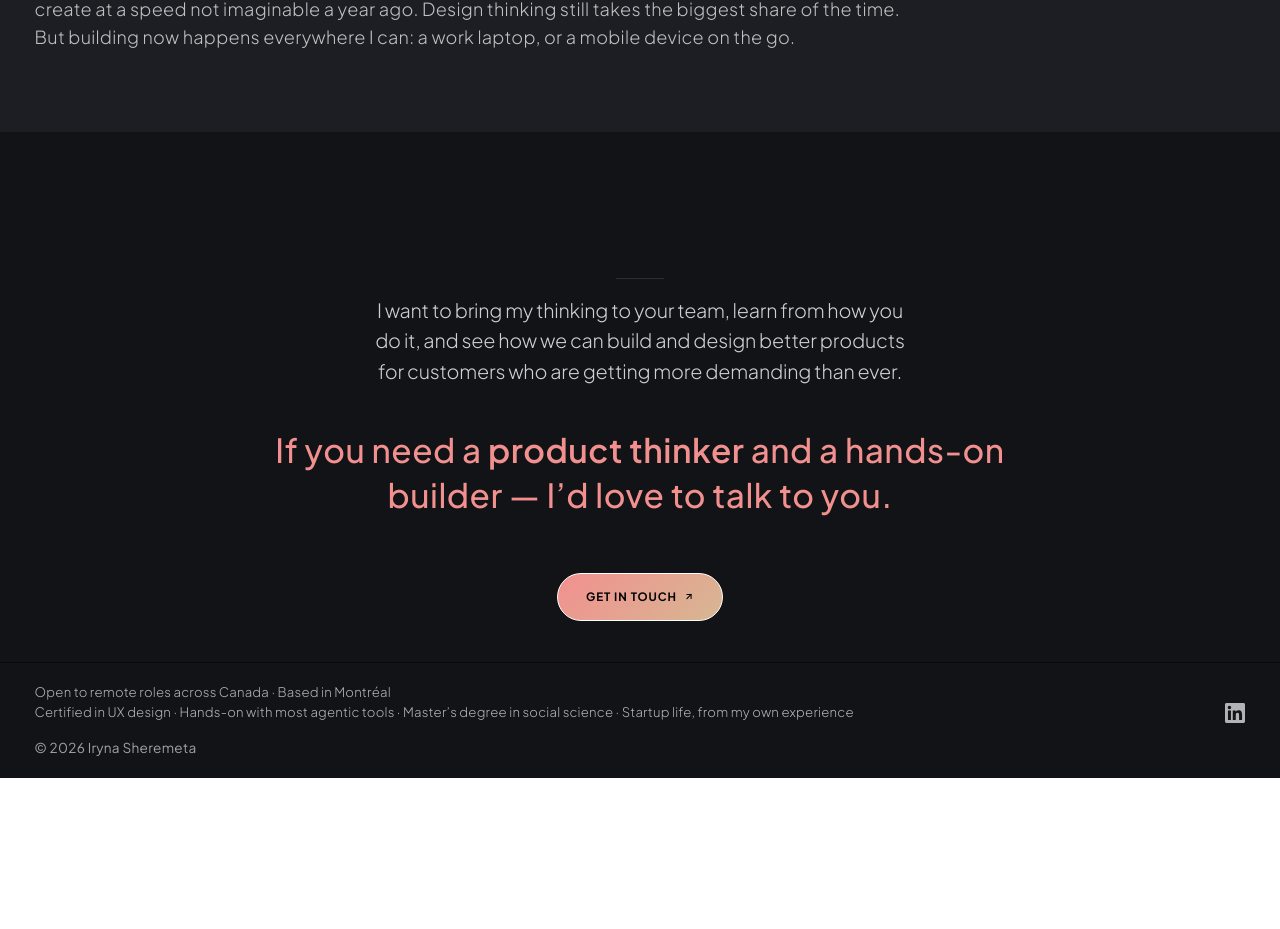
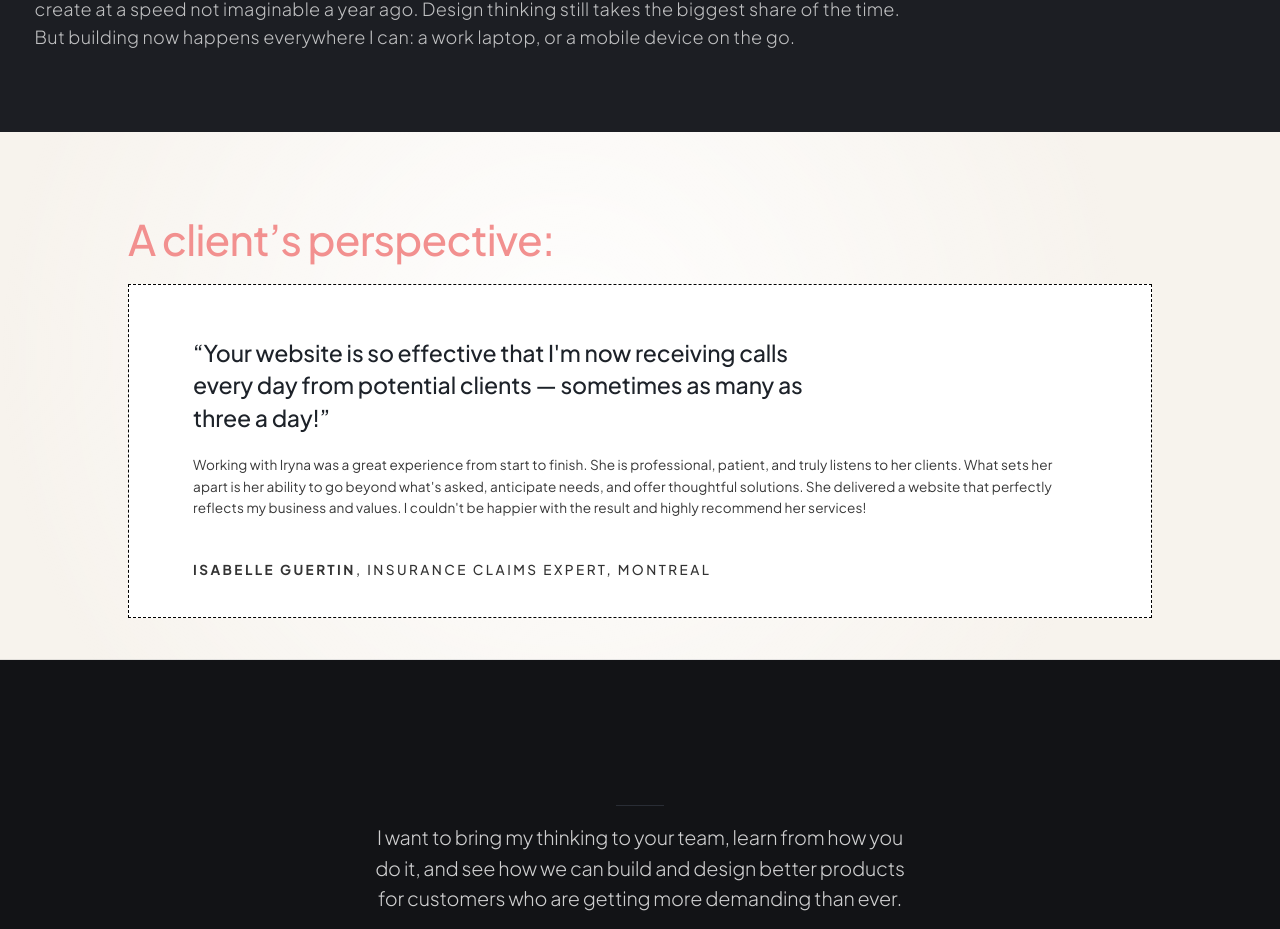
Before and after one commit to Irene2828/porfoliojuly, a Next.js app: page / in a window 1280 px wide. Shown: the part 5672-6601 px from the top of the page. Before the commit the page ends 6450 px from the top, so only its background shows below. Built offline with nearby package versions, Linux system fonts and the light colour scheme.

Commit message:
Homepage: render testimonial section

```diff
--- a/src/app/page.tsx
+++ b/src/app/page.tsx
@@ -4,7 +4,7 @@ import HeroV2 from './v2/components/HeroV2';
 import ProjectsV2 from './v2/components/ProjectsV2';
 import Footer from './components/Footer';
 import ClientWrapper from './components/ClientWrapper';
-import { CaseStories, HireClosing, HowIUseAI } from './hire/HireSections';
+import { CaseStories, HireClosing, HireTestimonial, HowIUseAI } from './hire/HireSections';
 
 export const metadata: Metadata = {
   title: 'Iryna Sheremeta — Product Designer & AI Builder',
@@ -51,6 +51,9 @@ export default function HomePage() {
         {/* How I use AI — her story, replaces the homepage's How It Works */}
         <HowIUseAI />
 
+        {/* Testimonial — Isabelle Guertin's fresh review */}
+        <HireTestimonial />
+
         {/* Closing — recruiter version of the homepage prefooter */}
         <HireClosing />
 
```
